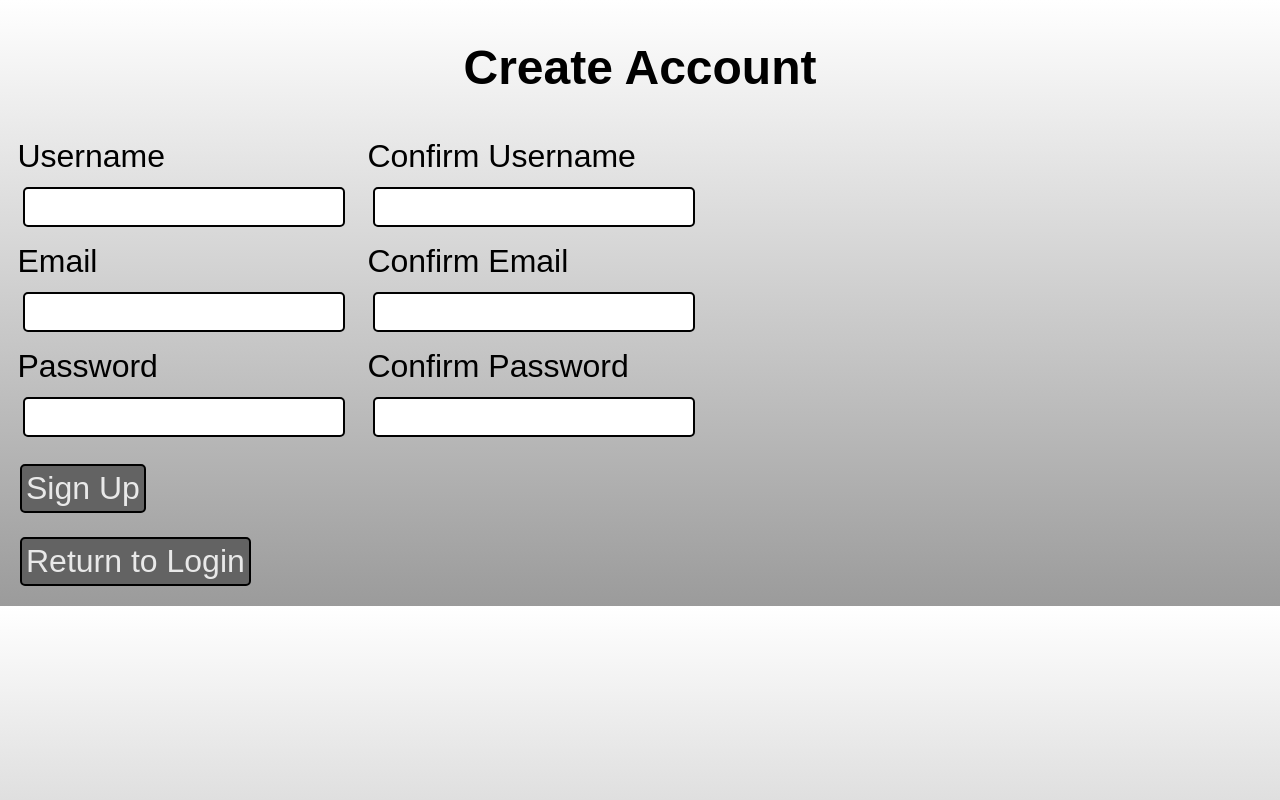
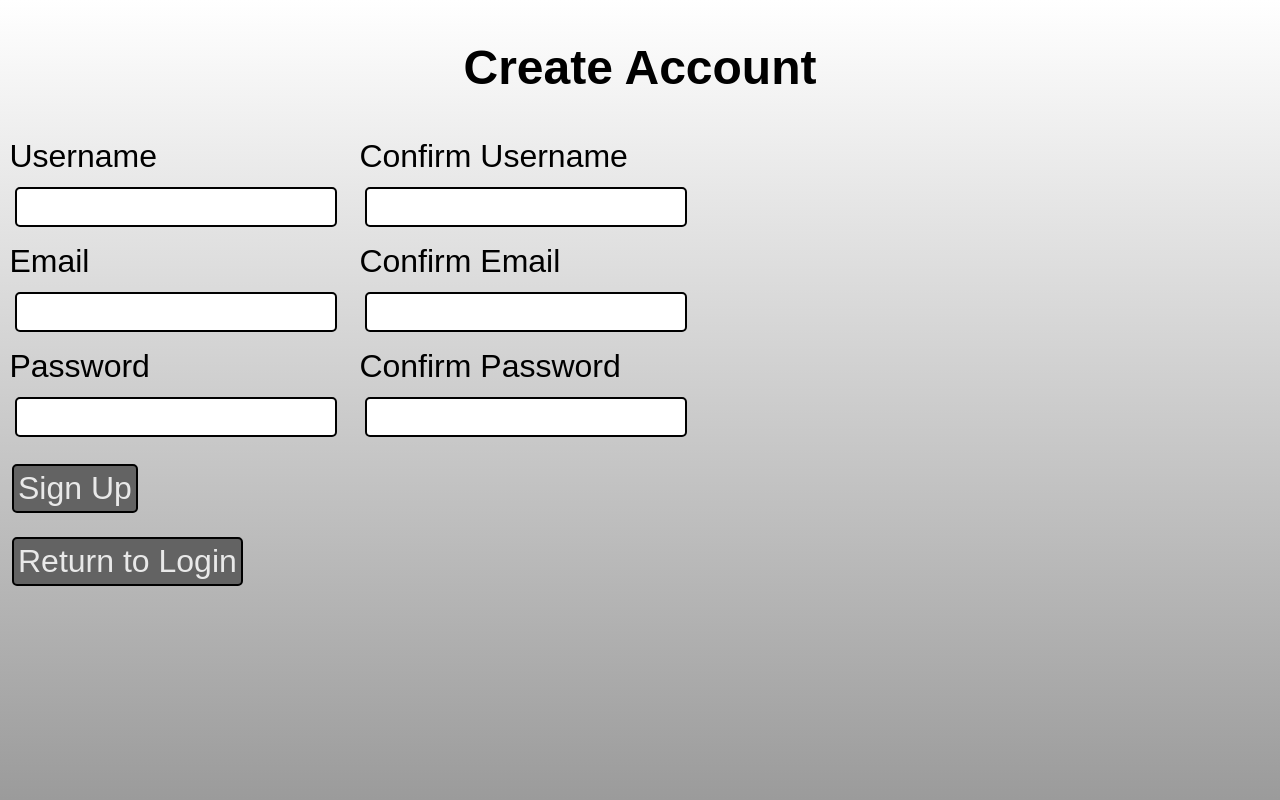
Before and after one commit to jngui1/WebProP3, a PHP site: page /create_account.php in a window 1280 px wide. Run offline with PHP 8.4, Linux system fonts and the light colour scheme.

Commit message:
fix background for small pages

```diff
--- a/layout.css
+++ b/layout.css
@@ -1,5 +1,10 @@
+html, body {
+    min-height: 100%;
+    margin: 0;
+}
 body {
     background-size: cover;
+    background-repeat: no-repeat;
     background-image: linear-gradient(white, #9b9b9b);
     font-family: 'Arial', sans-serif;
 }
```
